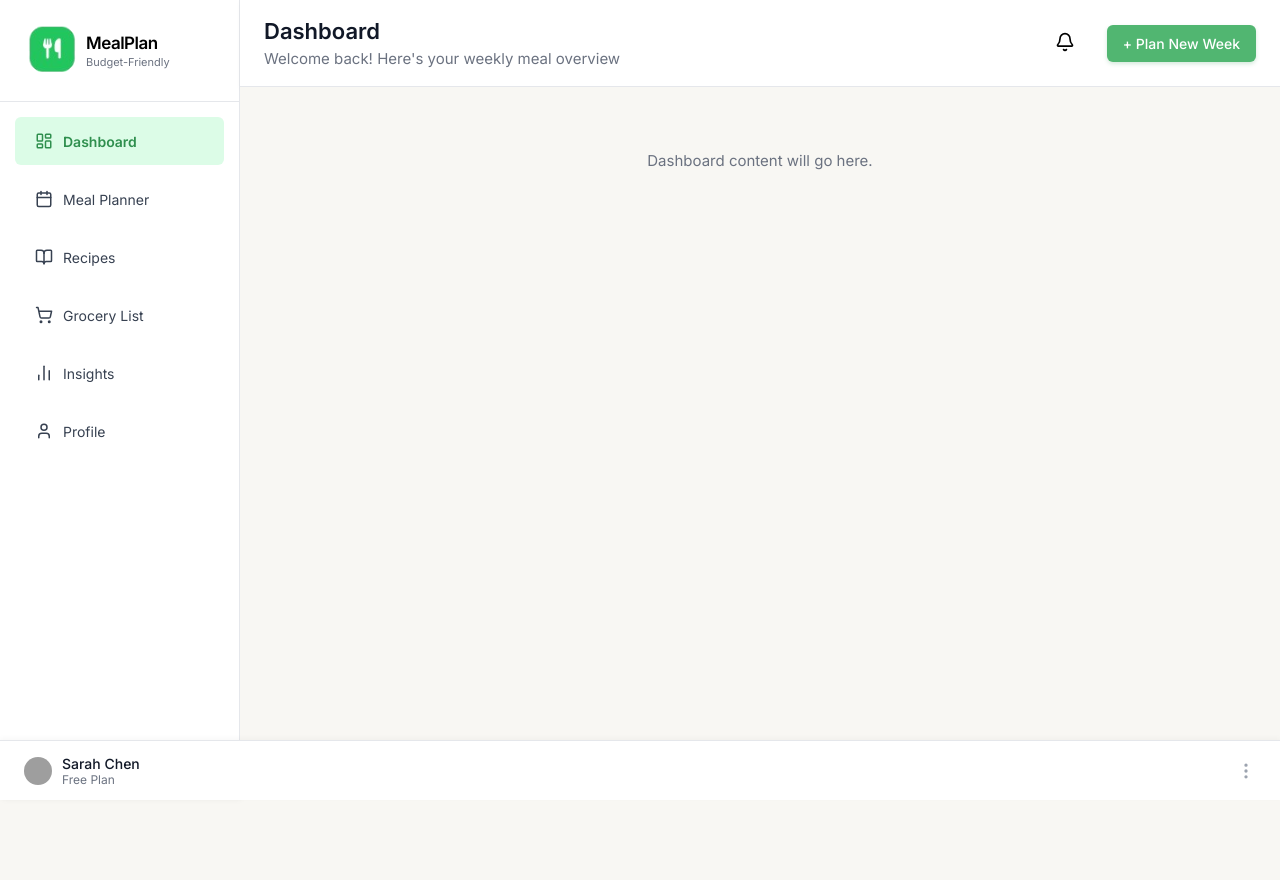
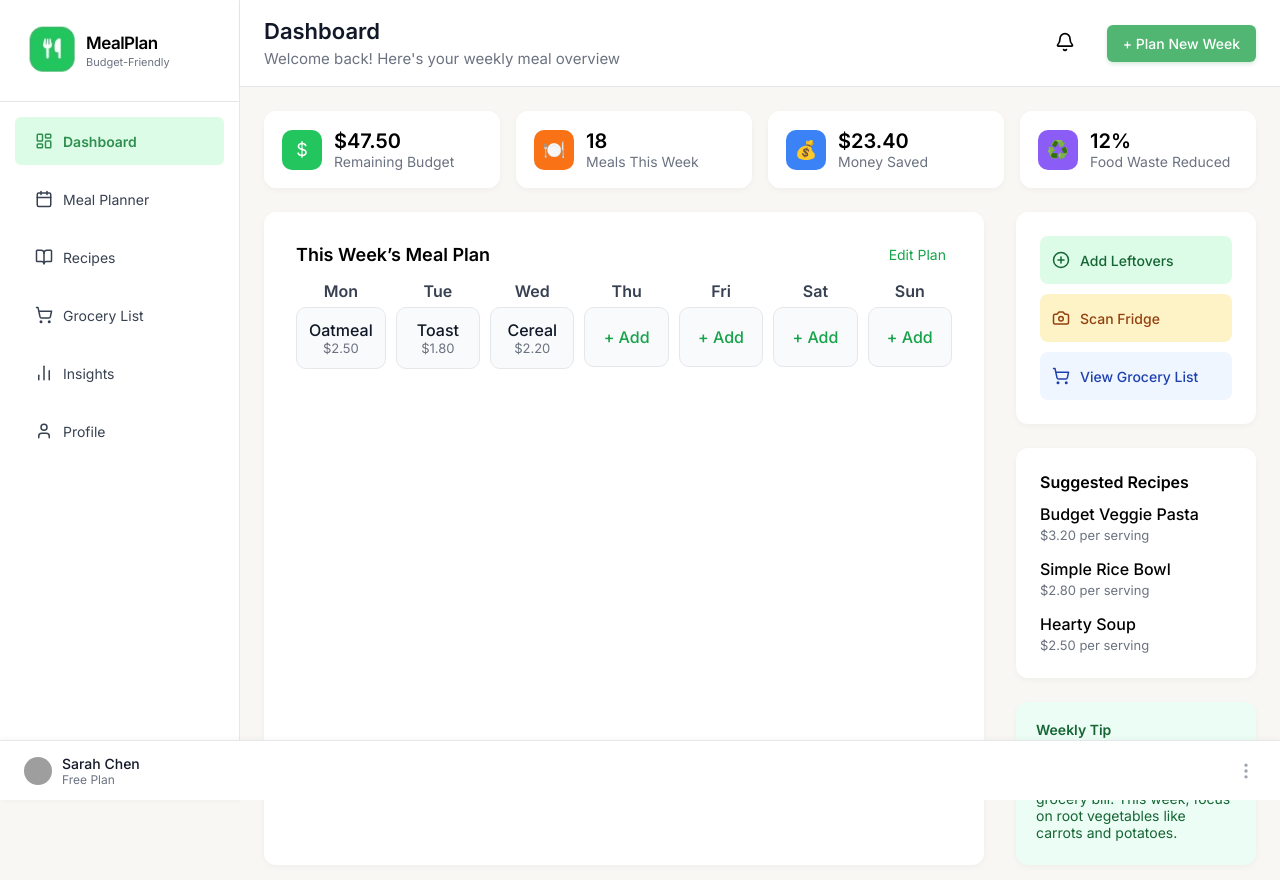
Before and after one commit to marina-eckert/Affordable-Meal-Planning-Assistant, a React (Vite) app in the folder mp-assistant/: page /dashboard in a window 1280 px wide. Shown: the top 880 px of the page. Built offline with nearby package versions, Linux system fonts and the light colour scheme; grey boxes are pictures that could not be loaded.

Commit message:
added dashboard page

```diff
--- a/mp-assistant/src/pages/Dashboard.jsx
+++ b/mp-assistant/src/pages/Dashboard.jsx
@@ -1,11 +1,129 @@
-import MainLayout from "../layouts/MainLayout";
+import React from "react";
+import "./Dashboard.css";
+import { PlusCircle, Camera, ShoppingCart, Pencil } from "lucide-react";
 
 export default function Dashboard() {
   return (
-    <MainLayout>
-      <div className="placeholder">
-        <p>Dashboard content will go here.</p>
+    <div className="dashboard-page">
+      {/* === Top Summary Cards === */}
+      <div className="stats-grid">
+        <div className="stat-card">
+          <div className="stat-icon green">$</div>
+          <div>
+            <h3>$47.50</h3>
+            <p>Remaining Budget</p>
+          </div>
+        </div>
+
+        <div className="stat-card">
+          <div className="stat-icon orange">🍽️</div>
+          <div>
+            <h3>18</h3>
+            <p>Meals This Week</p>
+          </div>
+        </div>
+
+        <div className="stat-card">
+          <div className="stat-icon blue">💰</div>
+          <div>
+            <h3>$23.40</h3>
+            <p>Money Saved</p>
+          </div>
+        </div>
+
+        <div className="stat-card">
+          <div className="stat-icon purple">♻️</div>
+          <div>
+            <h3>12%</h3>
+            <p>Food Waste Reduced</p>
+          </div>
+        </div>
       </div>
-    </MainLayout>
+
+      {/* === Meal Plan Section === */}
+      <div className="dashboard-main">
+        <div className="meal-plan">
+          <div className="section-header">
+            <h3>This Week’s Meal Plan</h3>
+            <button className="edit-btn">Edit Plan</button>
+          </div>
+
+          <div className="meal-grid">
+            {[
+              ["Oatmeal", 2.5],
+              ["Toast", 1.8],
+              ["Cereal", 2.2],
+              ["Not Planned"],
+              ["Not Planned"],
+              ["Not Planned"],
+              ["Not Planned"],
+            ].map((meal, i) => (
+              <div key={i} className="meal-day">
+                <div className="day-label">
+                  {["Mon", "Tue", "Wed", "Thu", "Fri", "Sat", "Sun"][i]}
+                </div>
+                <div className="meal-box">
+                  {meal[0] === "Not Planned" ? (
+                    <span className="add-placeholder">+ Add</span>
+                  ) : (
+                    <>
+                      <div className="meal-name">{meal[0]}</div>
+                      <div className="meal-cost">${meal[1].toFixed(2)}</div>
+                    </>
+                  )}
+                </div>
+              </div>
+            ))}
+          </div>
+        </div>
+
+        {/* === Right Column === */}
+        <div className="quick-actions">
+          <div className="action-card">
+            <button className="add-leftovers">
+              <PlusCircle size={18} /> Add Leftovers
+            </button>
+            <button className="scan-fridge">
+              <Camera size={18} /> Scan Fridge
+            </button>
+            <button className="view-grocery">
+              <ShoppingCart size={18} /> View Grocery List
+            </button>
+          </div>
+
+          <div className="suggested-recipes">
+            <h4>Suggested Recipes</h4>
+            <ul>
+              <li>
+                <div>
+                  <p>Budget Veggie Pasta</p>
+                  <span>$3.20 per serving</span>
+                </div>
+              </li>
+              <li>
+                <div>
+                  <p>Simple Rice Bowl</p>
+                  <span>$2.80 per serving</span>
+                </div>
+              </li>
+              <li>
+                <div>
+                  <p>Hearty Soup</p>
+                  <span>$2.50 per serving</span>
+                </div>
+              </li>
+            </ul>
+          </div>
+
+          <div className="weekly-tip">
+            <h4>Weekly Tip</h4>
+            <p>
+              Buy seasonal vegetables to save up to 30% on your grocery bill.
+              This week, focus on root vegetables like carrots and potatoes.
+            </p>
+          </div>
+        </div>
+      </div>
+    </div>
   );
 }
--- /dev/null
+++ b/mp-assistant/src/pages/dashboard.css
@@ -0,0 +1,239 @@
+.dashboard-page {
+  display: flex;
+  flex-direction: column;
+  gap: 24px;
+}
+
+/* === Summary Cards === */
+.stats-grid {
+  display: grid;
+  grid-template-columns: repeat(auto-fit, minmax(220px, 1fr));
+  gap: 16px;
+}
+
+.stat-card {
+  display: flex;
+  align-items: center;
+  gap: 12px;
+  background: #fff;
+  padding: 18px;
+  border-radius: 12px;
+  box-shadow: 0 2px 6px rgba(0, 0, 0, 0.04);
+}
+
+.stat-card h3 {
+  margin: 0;
+  font-size: 20px;
+  font-weight: 600;
+}
+
+.stat-card p {
+  margin: 0;
+  color: #6b7280;
+  font-size: 14px;
+}
+
+.stat-icon {
+  width: 40px;
+  height: 40px;
+  border-radius: 10px;
+  display: flex;
+  align-items: center;
+  justify-content: center;
+  color: white;
+  font-size: 18px;
+}
+
+.stat-icon.green {
+  background-color: #22c55e;
+}
+
+.stat-icon.orange {
+  background-color: #f97316;
+}
+
+.stat-icon.blue {
+  background-color: #3b82f6;
+}
+
+.stat-icon.purple {
+  background-color: #8b5cf6;
+}
+
+/* === Main Section === */
+.dashboard-main {
+  display: grid;
+  grid-template-columns: 3fr 1fr;
+  gap: 32px;
+}
+
+.meal-plan {
+  background: #fff;
+  border-radius: 12px;
+  padding: 32px;
+  box-shadow: 0 2px 6px rgba(0, 0, 0, 0.04);
+}
+
+.section-header {
+  display: flex;
+  justify-content: space-between;
+  align-items: center;
+  margin-bottom: 16px;
+}
+
+.section-header h3 {
+  font-size: 18px;
+  font-weight: 600;
+  margin: 0;
+}
+
+.pencil-icon {
+  margin-right: 5px;
+}
+
+.edit-btn {
+  border: none;
+  background: transparent;
+  color: #16a34a;
+  cursor: pointer;
+  font-size: 14px;
+}
+
+.meal-grid {
+  display: grid;
+  grid-template-columns: repeat(7, 1fr);
+  gap: 10px;
+}
+
+.meal-day {
+  text-align: center;
+}
+
+.day-label {
+  font-weight: 600;
+  color: #374151;
+  margin-bottom: 6px;
+}
+
+.meal-box {
+  background: #f9fafb;
+  border-radius: 10px;
+  padding: 12px;
+  border: 1px solid #e5e7eb;
+  min-height: 60px;
+  display: flex;
+  flex-direction: column;
+  justify-content: center;
+}
+
+.meal-name {
+  font-weight: 500;
+  color: #111827;
+}
+
+.meal-cost {
+  font-size: 13px;
+  color: #6b7280;
+}
+
+.add-placeholder {
+  color: #16a34a;
+  font-weight: 500;
+  cursor: pointer;
+}
+
+/* === Right Sidebar === */
+.quick-actions {
+  display: flex;
+  flex-direction: column;
+  gap: 24px;
+}
+
+.action-card {
+  background: #fff;
+  padding: 24px;
+  border-radius: 12px;
+  box-shadow: 0 2px 6px rgba(0, 0, 0, 0.04);
+  display: flex;
+  flex-direction: column;
+  gap: 10px;
+}
+
+.action-card button {
+  display: flex;
+  align-items: center;
+  gap: 10px;
+  border: none;
+  padding: 15px 12px;
+  border-radius: 8px;
+  cursor: pointer;
+  font-weight: 500;
+  font-size: 14px;
+}
+
+.add-leftovers {
+  background-color: #dcfce7;
+  color: #166534;
+}
+
+.scan-fridge {
+  background-color: #fef3c7;
+  color: #92400e;
+}
+
+.view-grocery {
+  background-color: #eff6ff;
+  color: #1e40af;
+}
+
+.suggested-recipes {
+  background: #fff;
+  border-radius: 12px;
+  padding: 24px;
+  box-shadow: 0 2px 6px rgba(0, 0, 0, 0.04);
+}
+
+.suggested-recipes h4 {
+  margin: 0 0 12px;
+}
+
+.suggested-recipes ul {
+  list-style: none;
+  padding: 0;
+  margin: 0;
+  display: flex;
+  flex-direction: column;
+  gap: 15px;
+}
+
+.suggested-recipes li {
+  display: flex;
+  align-items: center;
+  gap: 10px;
+}
+
+.suggested-recipes img {
+  width: 48px;
+  height: 48px;
+  border-radius: 8px;
+  object-fit: cover;
+}
+
+.suggested-recipes p {
+  margin: 0;
+  font-weight: 500;
+}
+
+.suggested-recipes span {
+  color: #6b7280;
+  font-size: 13px;
+}
+
+.weekly-tip {
+  background-color: #ecfdf5;
+  padding: 0 20px 10px 20px;
+  border-radius: 12px;
+  font-size: 14px;
+  color: #166534;
+  box-shadow: 0 2px 6px rgba(0, 0, 0, 0.04);
+}
--- a/mp-assistant/src/routes/AppRoutes.jsx
+++ b/mp-assistant/src/routes/AppRoutes.jsx
@@ -1,12 +1,26 @@
 import { Routes, Route } from "react-router-dom";
+import MainLayout from "../layouts/MainLayout";
 
 import Dashboard from "../pages/Dashboard";
+import Profile from "../pages/Profile";
+import GroceryList from "../pages/GroceryList";
 
 const AppRoutes = () => {
   return (
     <Routes>
-      <Route path="/dashboard" element={<Dashboard />} />
+      <Route
+        path="/dashboard"
+        element={
+          <MainLayout>
+            <Dashboard />
+          </MainLayout>
+        }
+      />
+
+      <Route path="/profile" element={<Profile />} />
+      <Route path="/grocery" element={<GroceryList />} />
     </Routes>
   );
 };
+
 export default AppRoutes;
```
